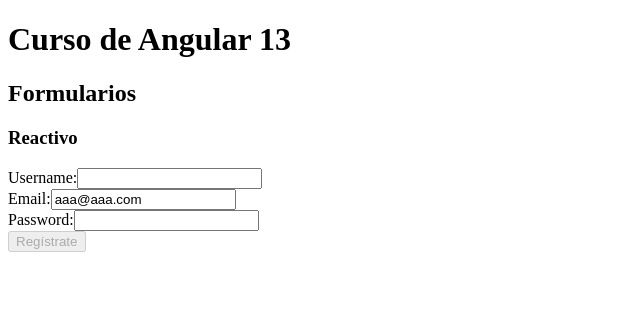
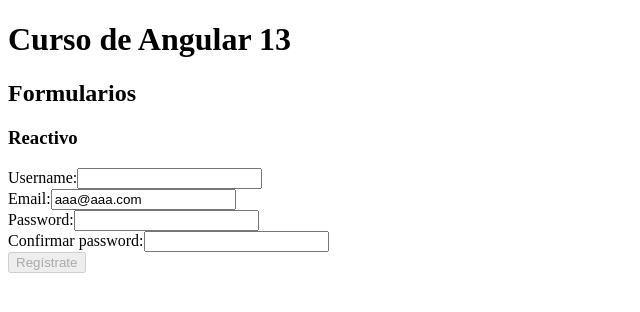
Before and after one commit to VicBoss11/curso-angular, an Angular app in the folder ej-angular/ejemplos-angular/: page / in a window 1280 px wide. Shown: the top 312 px of the page, without its empty margins (0-640 px from the left). Built offline with nearby package versions, Linux system fonts and the light colour scheme.

Commit message:
Actualiza el componente de formularios reactivos

```diff
--- a/ej-angular/ejemplos-angular/src/app/cmp06-formularios/error/error.component.ts
+++ b/ej-angular/ejemplos-angular/src/app/cmp06-formularios/error/error.component.ts
@@ -55,6 +55,8 @@ export class ErrorComponent implements OnInit, OnChanges {
             'La contraseña tiene que tener al menos una letra mayúscula'
           );
         }
+      } else if (key === 'confirmarPassword') {
+        this.mensajesError.push('Las contraseñas no coinciden');
       }
     }
   }
--- a/ej-angular/ejemplos-angular/src/app/cmp06-formularios/reactivo/reactivo.component.html
+++ b/ej-angular/ejemplos-angular/src/app/cmp06-formularios/reactivo/reactivo.component.html
@@ -1,6 +1,6 @@
 <h3>Reactivo</h3>
 
-<form [formGroup]="form" (ngSubmit)="registro()">
+<form (ngSubmit)="registro()" [formGroup]="form">
   <div>
     <label for="username">Username:</label>
     <input formControlName="username" id="username" type="text">
@@ -22,5 +22,12 @@
     <app-error *ngIf="showErrors(passwordInput)" [errores]="passwordInput.errors"></app-error>
   </div>
 
-  <button type="submit" [disabled]="form.invalid">Regístrate</button>
+  <div>
+    <label for="confirmarPassword">Confirmar password:</label>
+    <input formControlName="confirmarPassword" id="confirmarPassword" type="password">
+
+    <app-error *ngIf="showErrors(confirmarPasswordInput)" [errores]="confirmarPasswordInput.errors"></app-error>
+  </div>
+
+  <button [disabled]="form.invalid" type="submit">Regístrate</button>
 </form>
--- a/ej-angular/ejemplos-angular/src/app/cmp06-formularios/reactivo/reactivo.component.ts
+++ b/ej-angular/ejemplos-angular/src/app/cmp06-formularios/reactivo/reactivo.component.ts
@@ -27,8 +27,12 @@ export class ReactivoComponent implements OnInit {
           Validators.minLength(8),
           CustomValidators.esPasswordSegura({mayus: true, simbolos: true})
         ]
-      )
-    }, /*{ updateOn: 'blur' }*/);
+      ),
+      confirmarPassword: formBuilder.control('', CustomValidators.esPasswordRepetidaValida)
+    }, {
+      /*updateOn: 'blur',*/
+      // validators: [CustomValidators.esPasswordRepetidaValida]
+    });
 
     // this.form = new FormGroup({
     //   username: new FormControl('', [Validators.required, Validators.minLength(3)]),
@@ -52,6 +56,10 @@ export class ReactivoComponent implements OnInit {
     return this.form.controls['password'];
   }
 
+  get confirmarPasswordInput(): AbstractControl {
+    return this.form.controls['confirmarPassword'];
+  }
+
   ngOnInit(): void {
   }
 
@@ -62,4 +70,8 @@ export class ReactivoComponent implements OnInit {
   showErrors(field: AbstractControl): boolean {
     return field.invalid && field.dirty;
   }
+
+  // checkPasswordConfirmation(): boolean {
+  //   return this.form.controls['confirmarPassword'].dirty && this.form?.errors?.['confirmarPassword'];
+  // }
 }
--- a/ej-angular/ejemplos-angular/src/app/cmp06-formularios/validators/custom-validators.ts
+++ b/ej-angular/ejemplos-angular/src/app/cmp06-formularios/validators/custom-validators.ts
@@ -1,4 +1,9 @@
-import { AbstractControl, ValidationErrors, ValidatorFn } from '@angular/forms';
+import {
+  AbstractControl,
+  FormGroup,
+  ValidationErrors,
+  ValidatorFn
+} from '@angular/forms';
 
 function esStark(control: AbstractControl): ValidationErrors | null {
   const nombres = ['robb', 'arya', 'tony', 'sansa', 'rickon', 'bran', 'nedd'];
@@ -46,7 +51,21 @@ function esPasswordSegura(opciones: IOpcionesPassword): ValidatorFn {
   }
 }
 
+function esPasswordRepetidaValida(control: AbstractControl): ValidationErrors | null {
+  const password = control.parent?.value.password;
+  const confirmarPassword = control.value;
+
+  if (password === confirmarPassword) {
+    return null
+  }
+
+  return {
+    confirmarPassword: true
+  }
+}
+
 export const CustomValidators = {
-  esStark: esStark,
-  esPasswordSegura
+  esStark,
+  esPasswordSegura,
+  esPasswordRepetidaValida
 };
```
